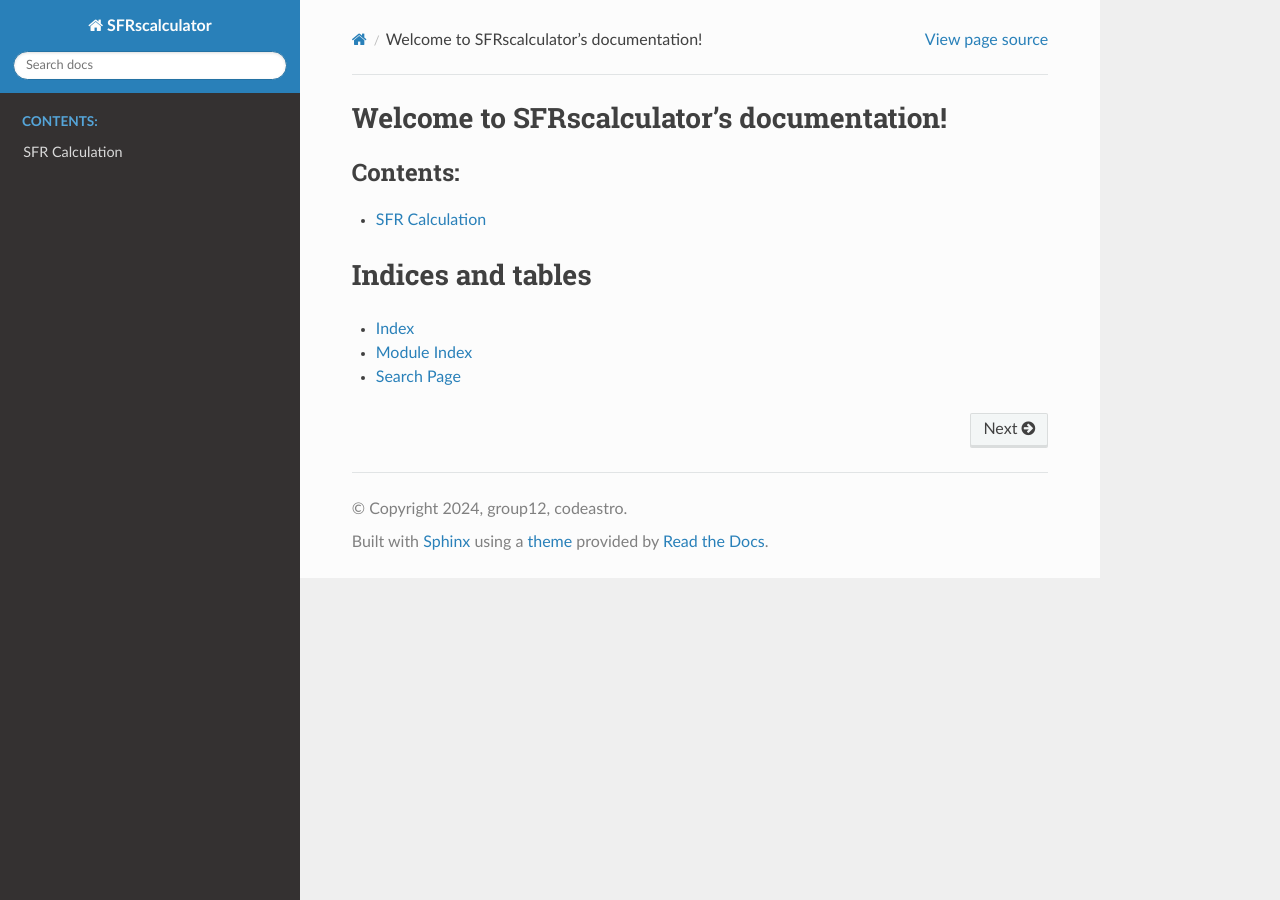
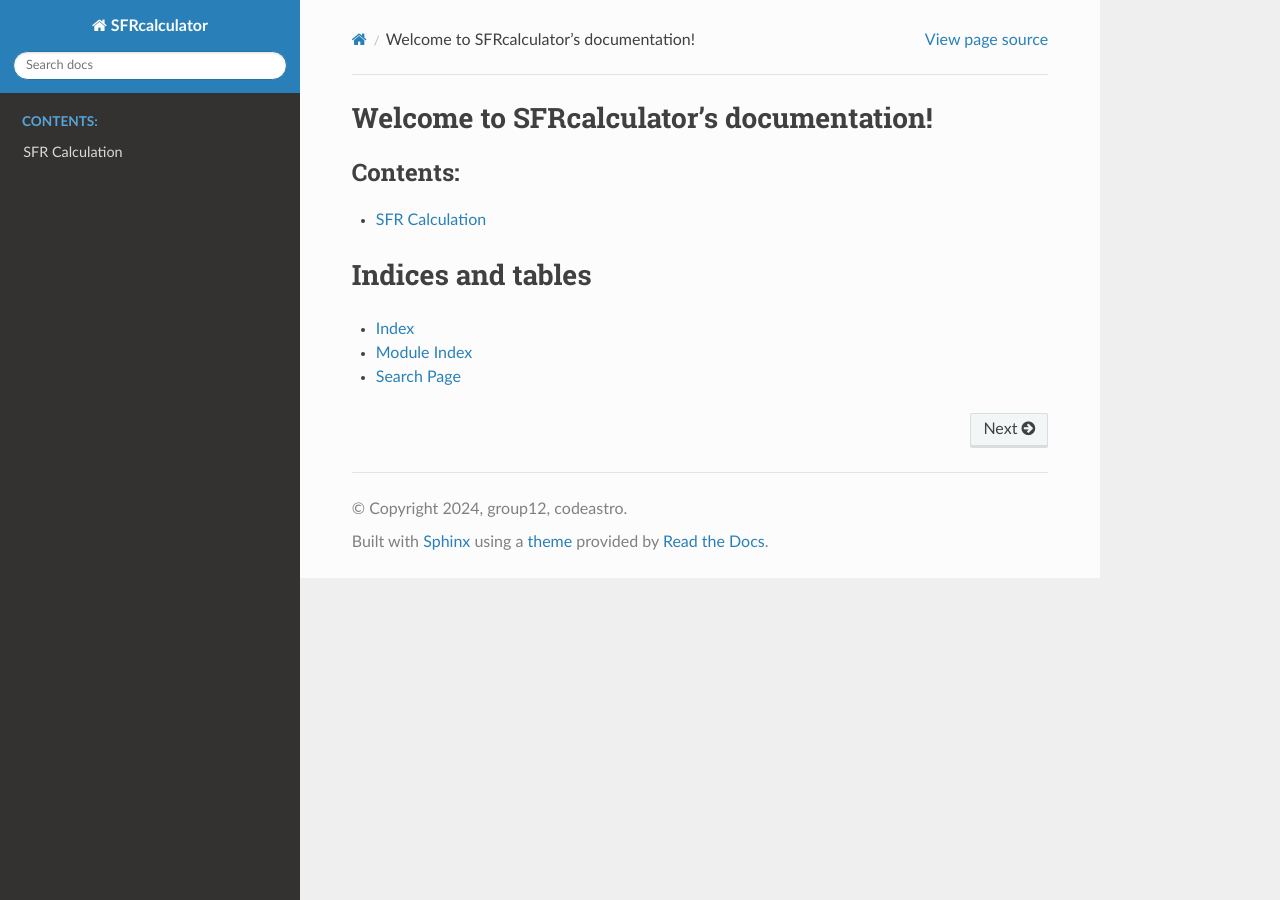
Before and after one commit to Paulinappl/SFRs-calculator, a Sphinx documentation site: the page built from docs/index.rst, in a window 1280 px wide. Built offline with Sphinx 7.4.7 and the Read the Docs theme 2.0.0, drawn with Linux system fonts in a browser that asks for light colours.

Commit message:
update docs

```diff
--- a/docs/conf.py
+++ b/docs/conf.py
@@ -11,11 +11,11 @@ import sys
 sys.path.insert(0, os.path.abspath('../SFRs-calculator'))
 
 
-project = 'SFRscalculator'
+project = 'SFRcalculator'
 copyright = '2024, group12, codeastro'
 author = 'group12, codeastro'
 root_doc = 'index'
-release = '0.0.1'
+release = '0.0.2'
 
 # -- General configuration ---------------------------------------------------
 # https://www.sphinx-doc.org/en/master/usage/configuration.html#general-configuration
--- a/docs/index.rst
+++ b/docs/index.rst
@@ -1,9 +1,9 @@
-.. SFRscalculator documentation master file, created by
+.. SFRcalculator documentation master file, created by
    sphinx-quickstart on Wed Jul 17 11:08:33 2024.
    You can adapt this file completely to your liking, but it should at least
    contain the root `toctree` directive.
 
-Welcome to SFRscalculator's documentation!
+Welcome to SFRcalculator's documentation!
 ==========================================
 
 .. toctree::
```
Also changed, not shown: 12 other files.
